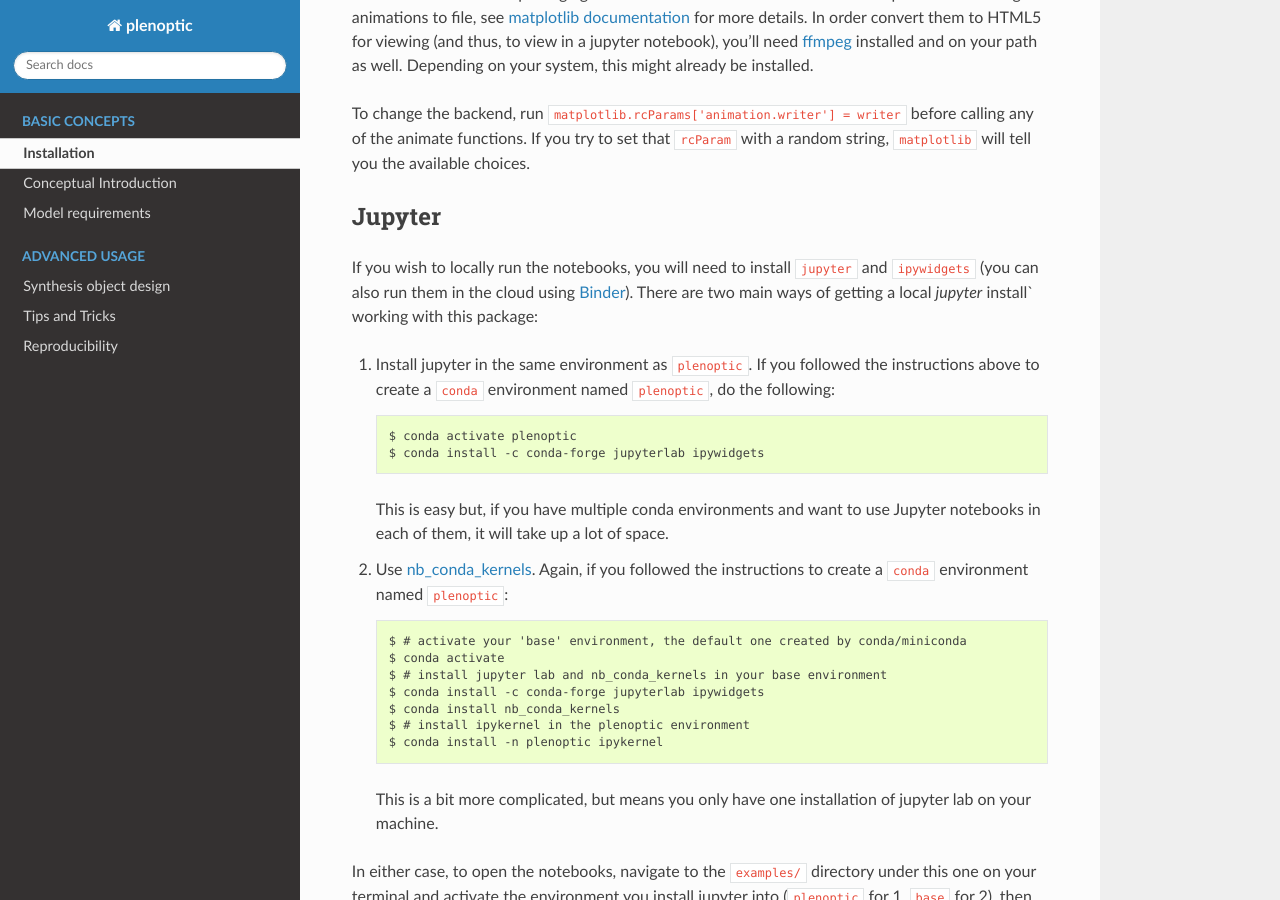
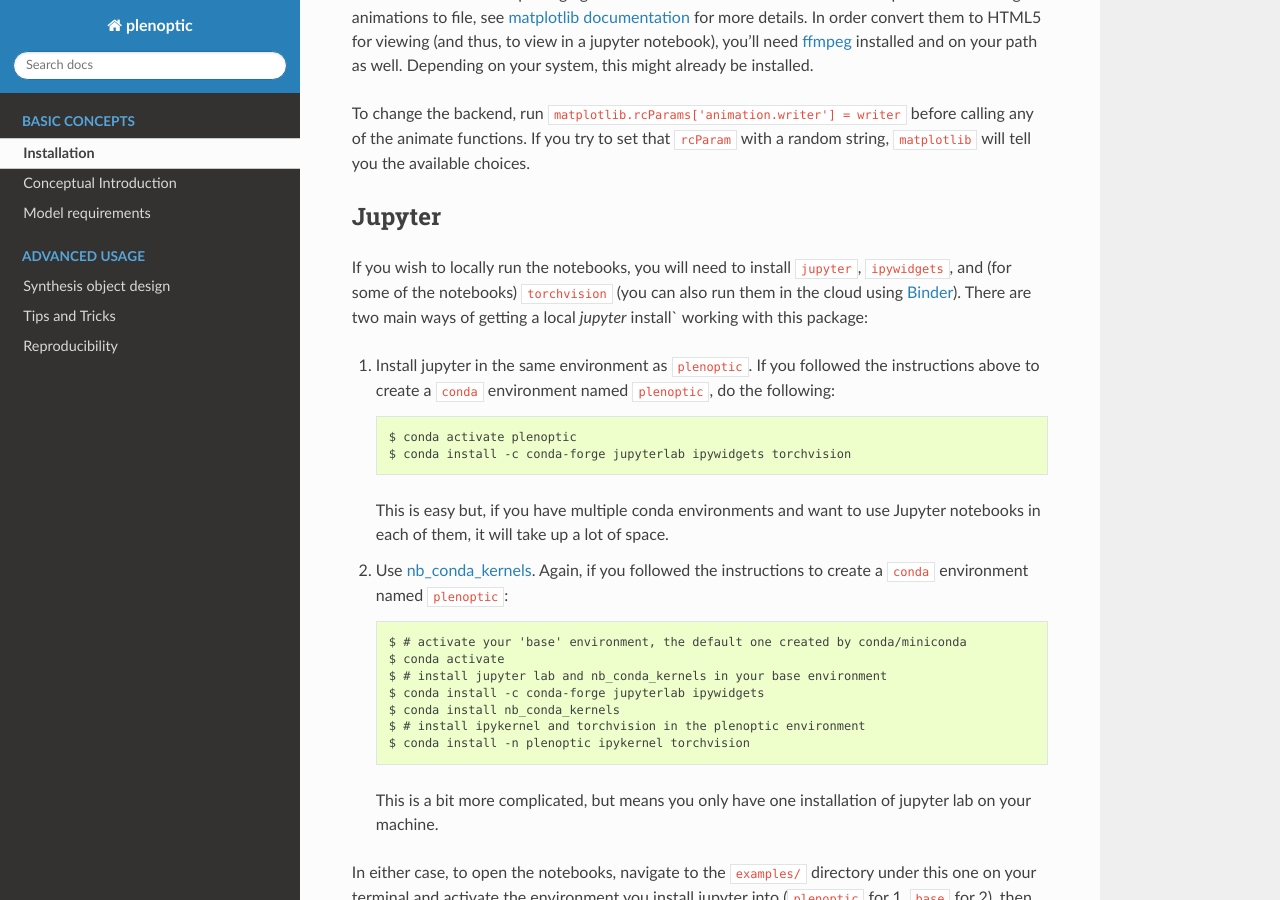
Before and after one commit to plenoptic-org/plenoptic, a Sphinx documentation site: the page built from docs/install.rst, in a window 1280 px wide and 900 px high, scrolled down 696 px. Built offline with Sphinx 7.4.7 and the Read the Docs theme 2.0.0, drawn with Linux system fonts in a browser that asks for light colours; pages that are not in the unit, such as notebooks, are missing from menus; the version number could not be read and is left out.

Commit message:
adds bit about torchvision to docs, adds pip install to import cell
torchvision is required in some of the nbs, so I put something in
install docs about it, as well as adding a try/except to install it if
necessary

```diff
--- a/docs/install.rst
+++ b/docs/install.rst
@@ -44,8 +44,9 @@ with a random string, ``matplotlib`` will tell you the available choices.
 Jupyter
 -------
 
-If you wish to locally run the notebooks, you will need to install ``jupyter``
-and ``ipywidgets`` (you can also run them in the cloud using `Binder
+If you wish to locally run the notebooks, you will need to install ``jupyter``,
+``ipywidgets``, and (for some of the notebooks) ``torchvision`` (you can also
+run them in the cloud using `Binder
 <https://mybinder.org/v2/gh/LabForComputationalVision/plenoptic/1.0.1?filepath=examples>`_).
 There are two main ways of getting a local `jupyter` install` working with this
 package:
@@ -55,7 +56,7 @@ package:
    the following::
 
    $ conda activate plenoptic
-   $ conda install -c conda-forge jupyterlab ipywidgets
+   $ conda install -c conda-forge jupyterlab ipywidgets torchvision
 
    This is easy but, if you have multiple conda environments and want to use
    Jupyter notebooks in each of them, it will take up a lot of space.
@@ -70,8 +71,8 @@ package:
    $ # install jupyter lab and nb_conda_kernels in your base environment
    $ conda install -c conda-forge jupyterlab ipywidgets
    $ conda install nb_conda_kernels
-   $ # install ipykernel in the plenoptic environment
-   $ conda install -n plenoptic ipykernel
+   $ # install ipykernel and torchvision in the plenoptic environment
+   $ conda install -n plenoptic ipykernel torchvision
 
    This is a bit more complicated, but means you only have one installation of
    jupyter lab on your machine.
```
Also changed, not shown: 3 other files.
